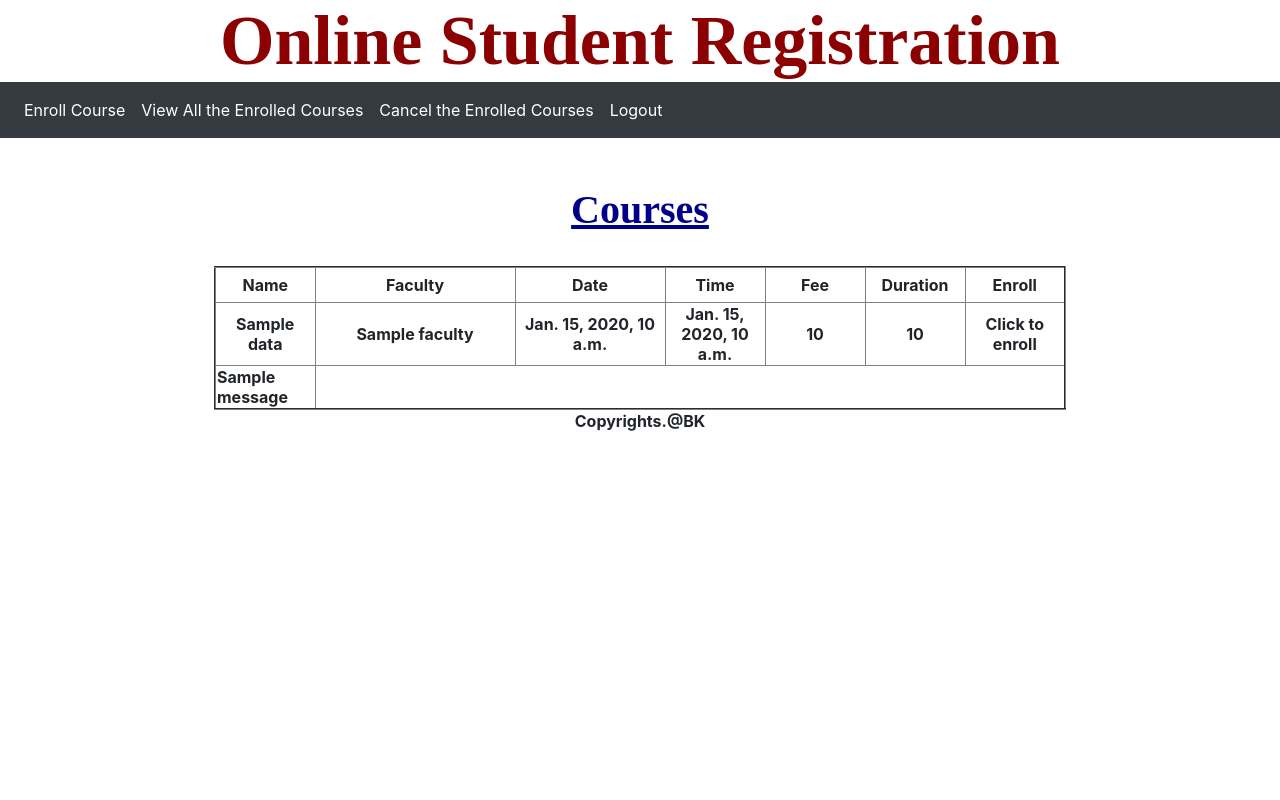
After one commit to BhagathKola/OnlineCourseRegistration, a Django app: template templates/Sview.html in a window 1280 px wide. The commit adds this page. Run offline with Django 3.2, Linux system fonts and the light colour scheme; the template is opened without the code that fills it: most values are stand-ins (such as "Sample title", 1, 10 or a date in 2020); one stand-in notice (Sample message) is shown; lists and menus that the app fills with data are empty; some libraries are stand-ins or nearby versions.

Commit message:
2nd commit

```diff
--- a/OnlineCourseRegistration/urls.py
+++ b/OnlineCourseRegistration/urls.py
@@ -31,6 +31,7 @@ urlpatterns = [
     path('register/',views.register,name="register"),
     path('Sreg/', views.sreg, name="sreg"),
     path('Slogin/',views.slogin,name="slogin"),
-    path('Shome/',views.shome,name="shome")
+    path('Shome/',views.shome,name="shome"),
+    path('Sview/',views.sView,name="Sview")
 
 ]
--- a/templates/Shome.html
+++ b/templates/Shome.html
@@ -1,9 +1,12 @@
 {% extends 'common.html' %}
 
 {% load static %}
+
 {% block common %}
 
-    {% include 'student menu.html' %}
+{% include 'Stud Menu.html' %}
+
+
 <br><br><br><br><br>
 <body>
 <h1 align="center">
--- a/templates/Slogin.html
+++ b/templates/Slogin.html
@@ -5,7 +5,7 @@
 
 
 {% include 'mainmenu.html' %}
-<form action="#" method="post">
+<form action="{% url 'shome' %}" method="post">
 {% csrf_token %}
 <br><br>
  <table align="center">
@@ -45,6 +45,6 @@
             {{ x }}
         </h3>
     {% endfor %}
-
+<br><br><br>
 
 {% endblock %}
--- a/templates/Sregister.html
+++ b/templates/Sregister.html
@@ -61,5 +61,5 @@
             {{ x }}
         </h3>
     {% endfor %}
-
+<br><br><br>
 {% endblock %}
--- /dev/null
+++ b/templates/Stud Menu.html
@@ -0,0 +1,55 @@
+
+{% load static %}
+<html>
+<head>
+    <meta charset="utf-8">
+    <meta name="viewport" content="width=device-width, initial-scale=1, shrink-to-fit=no">
+
+    <!-- Bootstrap CSS -->
+    <link rel="stylesheet" href="https://stackpath.bootstrapcdn.com/bootstrap/4.5.0/css/bootstrap.min.css" integrity="sha384-9aIt2nRpC12Uk9gS9baDl411NQApFmC26EwAOH8WgZl5MYYxFfc+NcPb1dKGj7Sk" crossorigin="anonymous">
+
+
+</head>
+
+<body>
+
+
+
+<nav class="navbar navbar-expand-lg navbar-dark bg-dark">
+  <button class="navbar-toggler" type="button" data-toggle="collapse" data-target="#navbarTogglerDemo01" aria-controls="navbarTogglerDemo01" aria-expanded="false" aria-label="Toggle navigation">
+    <span class="navbar-toggler-icon"></span>
+  </button>
+
+  <div class="collapse navbar-collapse" id="navbarTogglerDemo01">
+
+    <ul class="navbar-nav mr-auto mt-2 mt-lg-0">
+
+      <li class="nav-item active">
+        <a class="nav-link" href="{% url 'Sview' %}"> Enroll Course <span class="sr-only">(current)</span></a>
+      </li>
+        <li class="nav-item active">
+        <a class="nav-link" href="#">View All the Enrolled Courses <span class="sr-only">(current)</span></a>
+      </li>
+        <li class="nav-item active">
+        <a class="nav-link" href="#">Cancel the Enrolled Courses <span class="sr-only">(current)</span></a>
+      </li>
+
+        <li class="nav-item active">
+        <a class="nav-link" href="{% url 'index' %}">Logout<span class="sr-only">(current)</span></a>
+      </li>
+    </ul>
+  </div>
+</nav>
+
+
+
+
+
+ <script src="https://code.jquery.com/jquery-3.4.1.slim.min.js" integrity="sha384-J6qa4849blE2+poT4WnyKhv5vZF5SrPo0iEjwBvKU7imGFAV0wwj1yYfoRSJoZ+n" crossorigin="anonymous"></script>
+    <script src="https://cdn.jsdelivr.net/npm/popper.js@1.16.0/dist/umd/popper.min.js" integrity="sha384-Q6E9RHvbIyZFJoft+2mJbHaEWldlvI9IOYy5n3zV9zzTtmI3UksdQRVvoxMfooAo" crossorigin="anonymous"></script>
+    <script src="https://stackpath.bootstrapcdn.com/bootstrap/4.4.1/js/bootstrap.min.js" integrity="sha384-wfSDF2E50Y2D1uUdj0O3uMBJnjuUD4Ih7YwaYd1iqfktj0Uod8GCExl3Og8ifwB6" crossorigin="anonymous"></script>
+
+
+</body>
+
+</html>
--- /dev/null
+++ b/templates/Sview.html
@@ -0,0 +1,44 @@
+{% extends 'common.html' %}
+{% block common %}
+    {% include 'Stud Menu.html' %}
+    {% load static %}
+
+<br>
+    <br>
+    <table  border="2" align="center">
+
+        <h1 align="center" colspan="8" style="color: darkblue;
+        font-family: 'Times New Roman';font-size: 250%;
+        text-decoration: underline;font-weight: bold ">Courses</h1><br>
+
+    <tr align="center">
+        <th width="100" height="35"> Name</th>
+        <th width="200" height="35">Faculty</th>
+        <th width="150" height="35">Date</th>
+        <th width="100" height="35">Time</th>
+        <th  width="100" height="35">Fee</th>
+        <th width="100" height="35">Duration</th>
+        <th width="100" height="35">Enroll</th>
+    </tr>
+    {% for x in data %}
+        <tr align="center"><th>{{ x.name }}</th>
+        <th>{{ x.faculty }}</th>
+        <th>{{ x.date }}</th>
+        <th>{{ x.time }}</th>
+            <th>{{ x.fee }}</th>
+        <th>{{ x.duration }}</th>
+        <th> Click to enroll
+            <a href={% url 'update' %}?no={{ x.id }} >
+            </a>
+        </th>
+        </tr>
+
+    {% endfor %}
+    {% for x in messages %}
+            <tr align="centet">
+            <th >{{ x }}</th>
+            </tr>
+            {% endfor %}
+    </table>
+
+{% endblock %}
--- a/templates/adminlogin.html
+++ b/templates/adminlogin.html
@@ -50,6 +50,6 @@
             </tr>
         {% endif %}
  </table>
- </form>
+ </form><br><br><br><br>
 </html>
 {% endblock %}
--- a/templates/common.html
+++ b/templates/common.html
@@ -12,6 +12,14 @@
         </th>
     </tr>
 </table>
-</body>
+
 {% block common %}
     {% endblock %}
+<table align="center"  border="0" width="50">
+    <tr>
+        <th>
+            Copyrights.@BK
+        </th>
+    </tr>
+</table>
+</body>
```
Also changed, not shown: OCR/views.py (+15 -9 lines), templates/index.html (+28 -10 lines), db.sqlite3.
